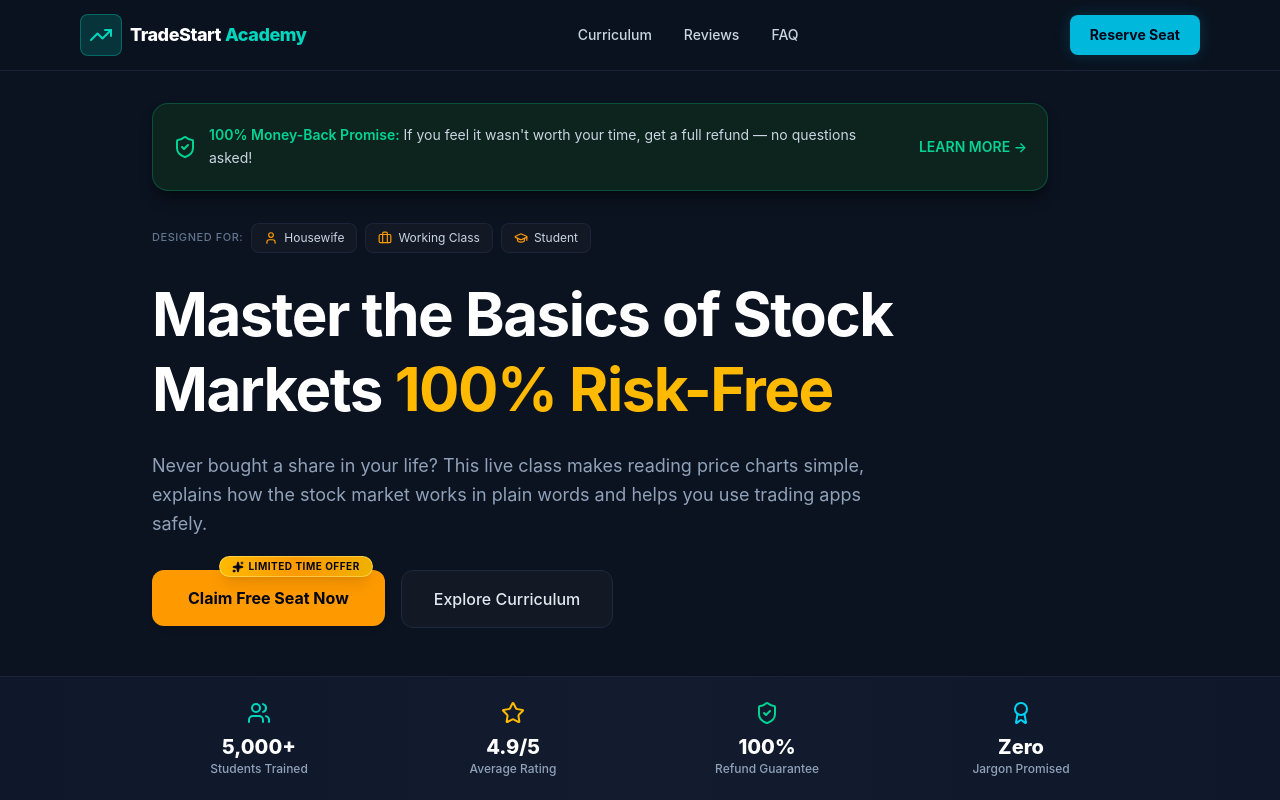
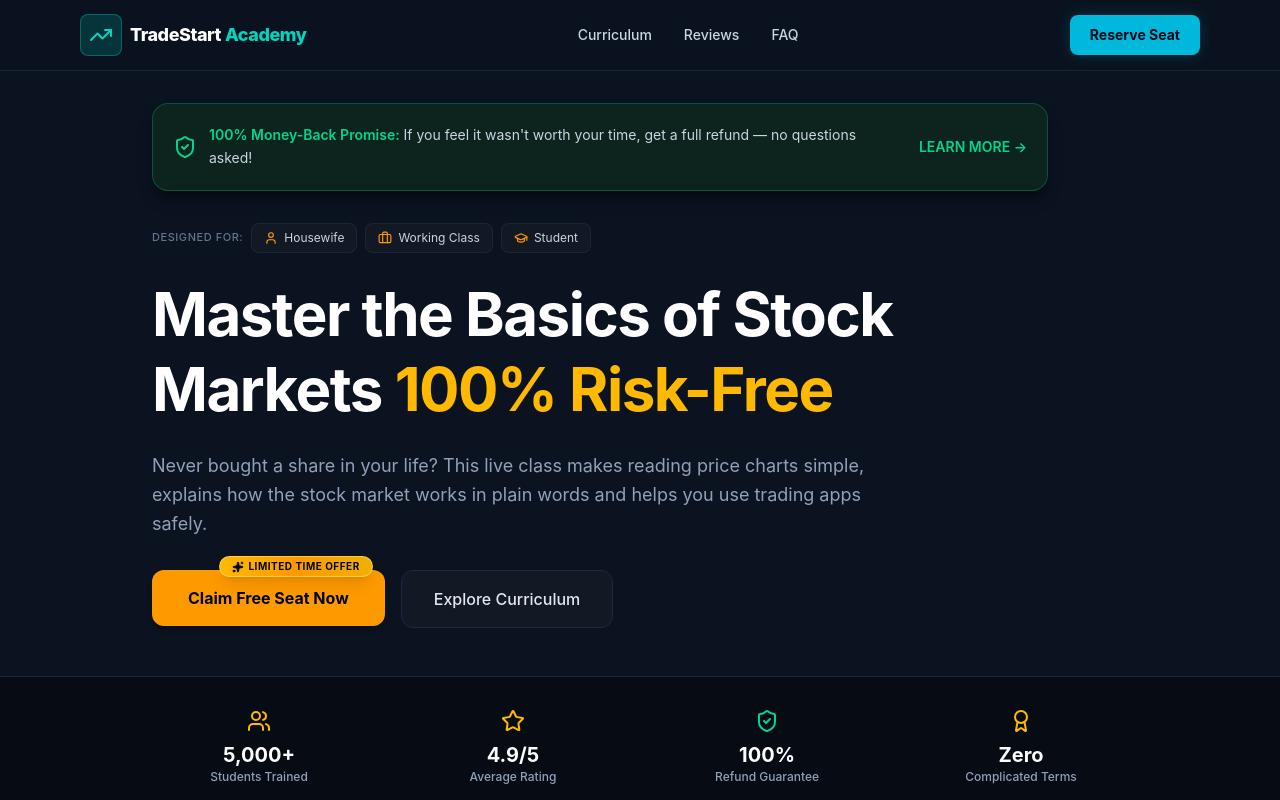
Before and after one commit to Kashifak47/finknowledge, a React (Vite) app: page / in a window 1280 px wide. Shown: the top 800 px of the page. Built offline with nearby package versions, Linux system fonts and the light colour scheme.

Commit message:
feat: update StatsBanner component layout and styling for improved consistency

```diff
--- a/src/components/StatsBanner.jsx
+++ b/src/components/StatsBanner.jsx
@@ -3,27 +3,27 @@
 
 export default function StatsBanner() {
   return (
-    <div className="border-y border-slate-800/80 bg-gradient-to-r from-[#0f172a] via-[#121c2e] to-[#0f172a] py-6">
+    <div className="border-y border-slate-800 bg-[#070b13] py-6 sm:py-8">
       <div className="max-w-5xl mx-auto px-4 grid grid-cols-2 md:grid-cols-4 gap-6 text-center">
         <div className="flex flex-col items-center justify-center">
-          <Users className="w-6 h-6 text-teal-400 mb-2" />
-          <h4 className="text-xl font-extrabold text-white">5,000+</h4>
+          <Users className="w-5 h-5 sm:w-6 sm:h-6 text-amber-400 mb-2" />
+          <h4 className="text-lg sm:text-xl font-bold text-white">5,000+</h4>
           <p className="text-xs text-slate-400 font-medium">Students Trained</p>
         </div>
         <div className="flex flex-col items-center justify-center">
-          <Star className="w-6 h-6 text-amber-400 mb-2" />
-          <h4 className="text-xl font-extrabold text-white">4.9/5</h4>
+          <Star className="w-5 h-5 sm:w-6 sm:h-6 text-amber-400 mb-2" />
+          <h4 className="text-lg sm:text-xl font-bold text-white">4.9/5</h4>
           <p className="text-xs text-slate-400 font-medium">Average Rating</p>
         </div>
         <div className="flex flex-col items-center justify-center">
-          <ShieldCheck className="w-6 h-6 text-emerald-400 mb-2" />
-          <h4 className="text-xl font-extrabold text-white">100%</h4>
+          <ShieldCheck className="w-5 h-5 sm:w-6 sm:h-6 text-emerald-400 mb-2" />
+          <h4 className="text-lg sm:text-xl font-bold text-white">100%</h4>
           <p className="text-xs text-slate-400 font-medium">Refund Guarantee</p>
         </div>
         <div className="flex flex-col items-center justify-center">
-          <Award className="w-6 h-6 text-cyan-400 mb-2" />
-          <h4 className="text-xl font-extrabold text-white">Zero</h4>
-          <p className="text-xs text-slate-400 font-medium">Jargon Promised</p>
+          <Award className="w-5 h-5 sm:w-6 sm:h-6 text-amber-400 mb-2" />
+          <h4 className="text-lg sm:text-xl font-bold text-white">Zero</h4>
+          <p className="text-xs text-slate-400 font-medium">Complicated Terms</p>
         </div>
       </div>
     </div>
```
